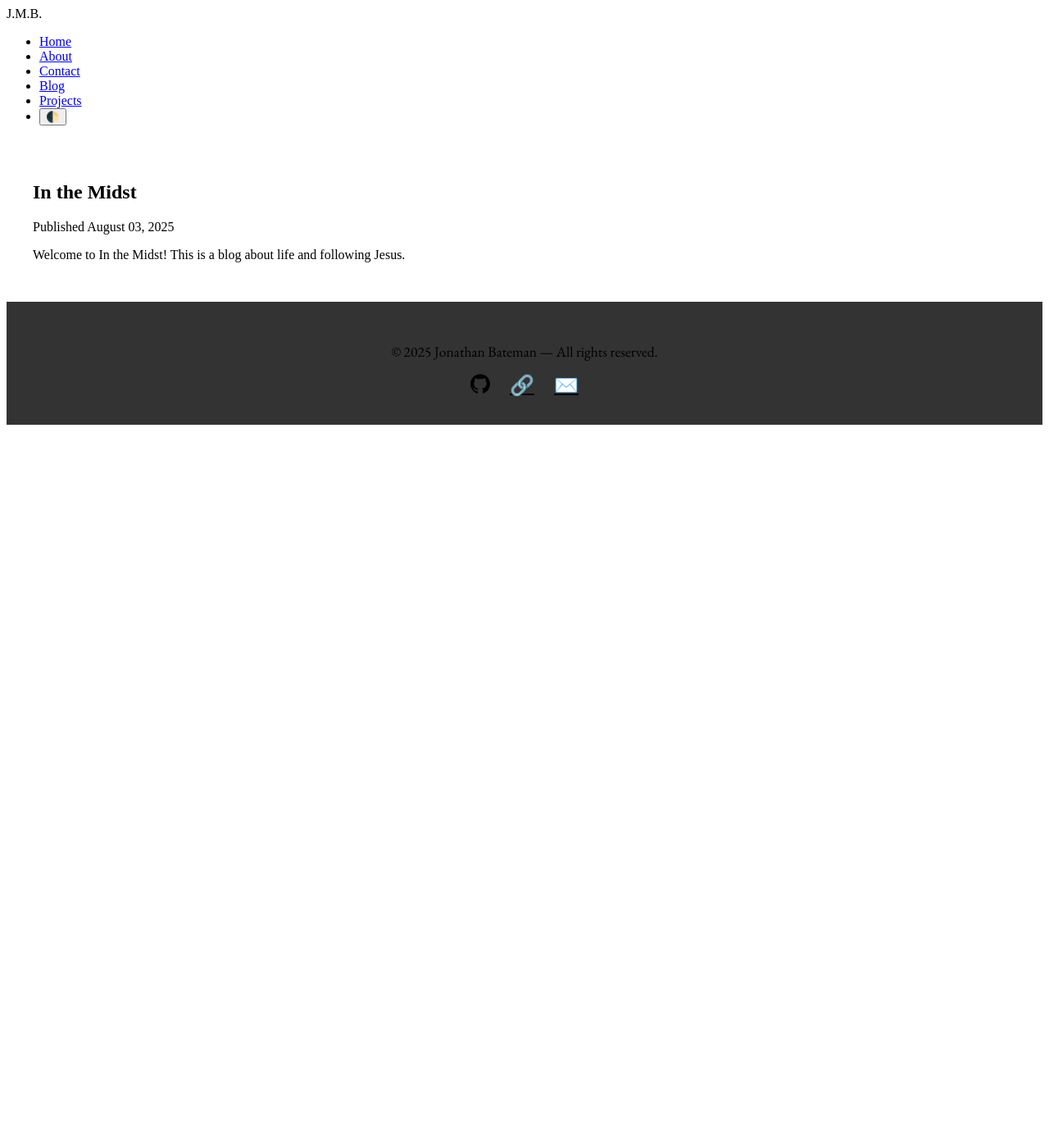
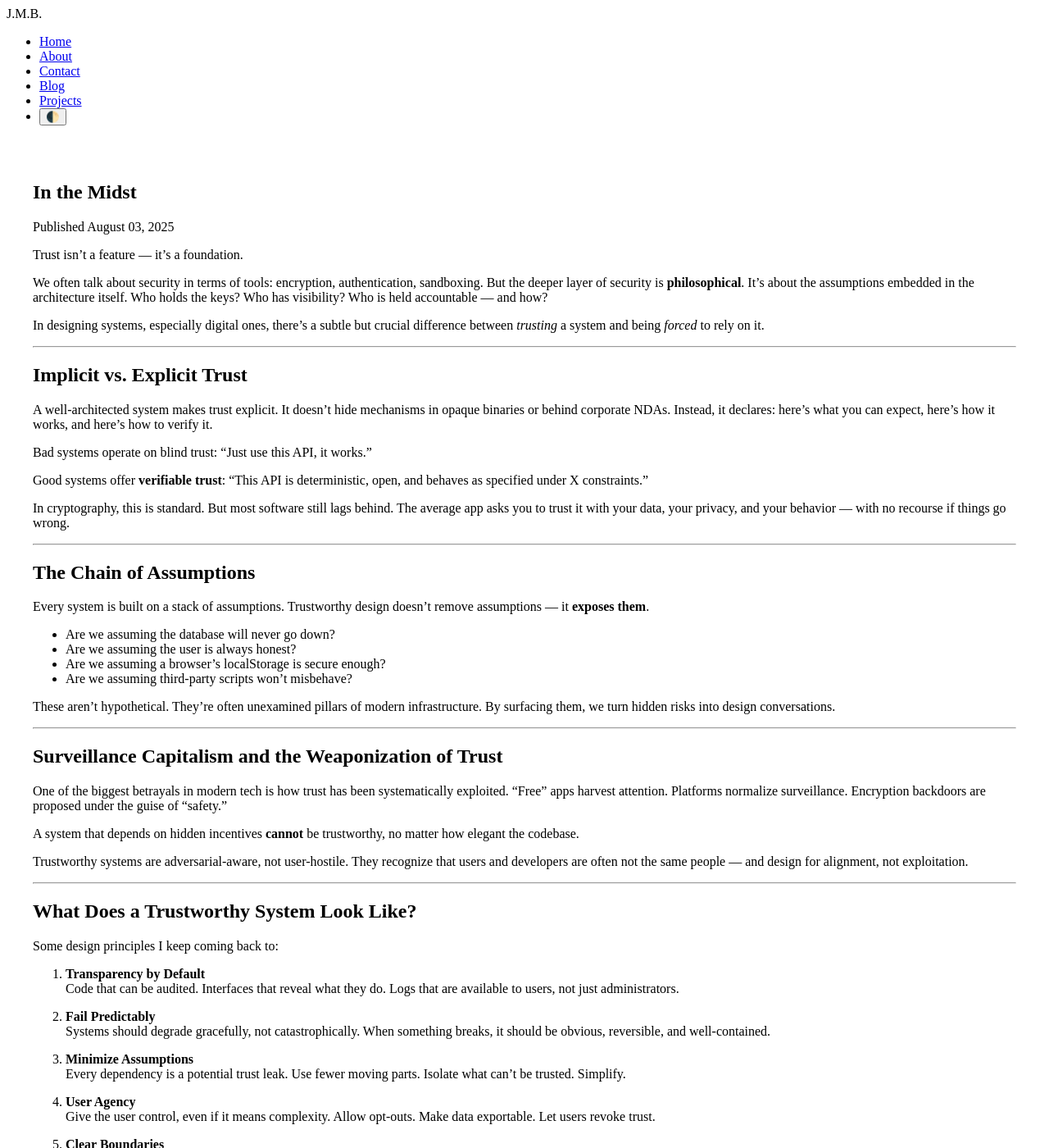
Before and after one commit to Trust-Worthy/jmb, a Jekyll site: the page built from _posts/2025-08-03-first-post.markdown, in a window 1280 px wide and 1400 px high. Shown: the whole window at 82% size. Built offline with Jekyll 4.4.1, drawn with Linux system fonts in a browser that asks for light colours; some of the changed text lies outside the part shown.

Commit message:
Last commit for the day. I will fix the posts and everything tomorrow.

```diff
--- a/_posts/2025-08-03-first-post.markdown
+++ b/_posts/2025-08-03-first-post.markdown
@@ -4,4 +4,80 @@ title:  "In the Midst"
 date:   2025-08-03 18:28:18
 ---
 
-Welcome to In the Midst! This is a blog about life and following Jesus.
+Trust isn't a feature — it's a foundation.
+
+We often talk about security in terms of tools: encryption, authentication, sandboxing. But the deeper layer of security is **philosophical**. It's about the assumptions embedded in the architecture itself. Who holds the keys? Who has visibility? Who is held accountable — and how?
+
+In designing systems, especially digital ones, there's a subtle but crucial difference between _trusting_ a system and being _forced_ to rely on it.
+
+---
+
+## Implicit vs. Explicit Trust
+
+A well-architected system makes trust explicit. It doesn't hide mechanisms in opaque binaries or behind corporate NDAs. Instead, it declares: here’s what you can expect, here’s how it works, and here’s how to verify it.
+
+Bad systems operate on blind trust: “Just use this API, it works.”
+
+Good systems offer **verifiable trust**: “This API is deterministic, open, and behaves as specified under X constraints.”
+
+In cryptography, this is standard. But most software still lags behind. The average app asks you to trust it with your data, your privacy, and your behavior — with no recourse if things go wrong.
+
+---
+
+## The Chain of Assumptions
+
+Every system is built on a stack of assumptions. Trustworthy design doesn’t remove assumptions — it **exposes them**.
+
+- Are we assuming the database will never go down?
+- Are we assuming the user is always honest?
+- Are we assuming a browser’s localStorage is secure enough?
+- Are we assuming third-party scripts won’t misbehave?
+
+These aren’t hypothetical. They’re often unexamined pillars of modern infrastructure. By surfacing them, we turn hidden risks into design conversations.
+
+---
+
+## Surveillance Capitalism and the Weaponization of Trust
+
+One of the biggest betrayals in modern tech is how trust has been systematically exploited. "Free" apps harvest attention. Platforms normalize surveillance. Encryption backdoors are proposed under the guise of "safety."
+
+A system that depends on hidden incentives **cannot** be trustworthy, no matter how elegant the codebase.
+
+Trustworthy systems are adversarial-aware, not user-hostile. They recognize that users and developers are often not the same people — and design for alignment, not exploitation.
+
+---
+
+## What Does a Trustworthy System Look Like?
+
+Some design principles I keep coming back to:
+
+1. **Transparency by Default**
+   Code that can be audited. Interfaces that reveal what they do. Logs that are available to users, not just administrators.
+
+2. **Fail Predictably**
+   Systems should degrade gracefully, not catastrophically. When something breaks, it should be obvious, reversible, and well-contained.
+
+3. **Minimize Assumptions**
+   Every dependency is a potential trust leak. Use fewer moving parts. Isolate what can’t be trusted. Simplify.
+
+4. **User Agency**
+   Give the user control, even if it means complexity. Allow opt-outs. Make data exportable. Let users revoke trust.
+
+5. **Clear Boundaries**
+   Know what the system should _not_ do. Boundaries are integrity.
+
+---
+
+## Closing Thoughts
+
+The next phase of computing won't be defined by raw compute power, but by **who users trust with their data, their behavior, and their worldview**.
+
+As engineers, builders, and thinkers, our responsibility isn’t just to ship things that work — it's to ship things that **deserve trust**.
+
+Every design decision is a moral one, whether we admit it or not.
+
+> Trust isn’t an afterthought. It’s architecture.
+
+---
+
+*— Jonathan M. Bell*
--- a/blog.html
+++ b/blog.html
@@ -1,6 +1,7 @@
 ---
 layout: default
 title: In the Midst
+custom_css: /assets/css/blog.css
 ---
 
 <h1>In the midst</h1>
```
Also changed, not shown: assets/css/index.css (+1 -23 lines).
